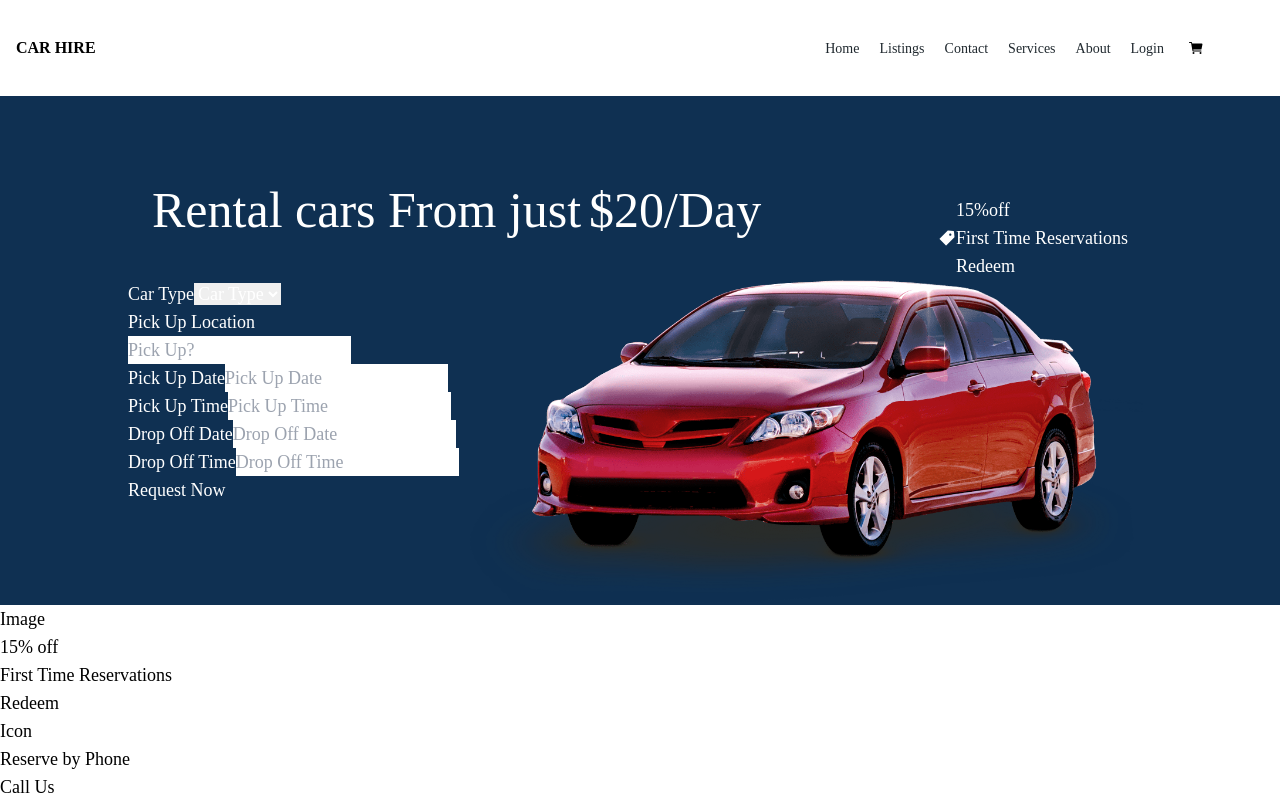
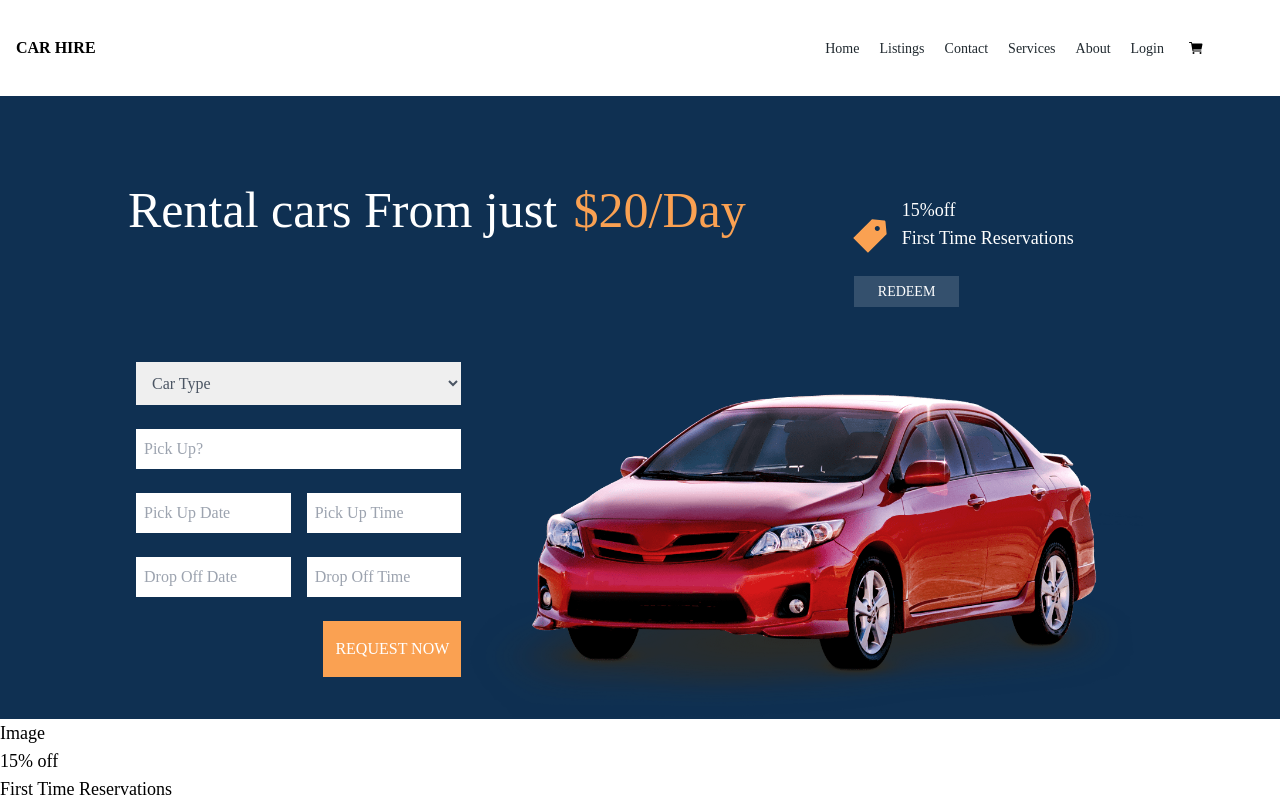
Before and after one commit to iamkibet/Car-Hire, a React (Vite) app: page / in a window 1280 px wide. Shown: the top 800 px of the page. Built offline with nearby package versions, Linux system fonts and the light colour scheme.

Commit message:
Hero sec changes

```diff
--- a/src/components/Hero.jsx
+++ b/src/components/Hero.jsx
@@ -3,67 +3,57 @@ import { AiFillTag } from "react-icons/ai";
 
 const Hero = () => {
     return (
-        <div className="text-lg">
+        <div className="text-lg mx-auto">
             <div className="bg-[#0f3052] text-white">
-                <div className="max-w-5xl mx-auto">
-                    <div className="flex justify-between w-full px-6">
+                <div className=" mx-auto max-w-5xl">
+                    <div className="flex gap-x-20 mb-[50px]">
                         <div className="">
-                            <h1 className="text-[50px] flex items-center pt-[100px]">
+                            <h1 className="lg:text-[50px]  pt-[100px]">
                                 Rental cars From just
-                                <span className="pl-2"> $20/Day</span>
+                                <span className="pl-1 text-[#faa152]"> $20/Day</span>
                             </h1>
                         </div>
 
-                        <div className="pt-[100px] flex items-center">
-                            < AiFillTag />
-                            <div>
-                                <h4>
+                        <div className="pt-[100px] space-x-4 mx-3">
+                            <div className="flex ">
+                            < AiFillTag  className="scale-125 fill-[#faa152] h-20 w-8 mx-4 justify-center"/>
+                                <div className=" ">
+                                    <h4>
                                         15%off
-                                </h4>
-                                    <p>
-                                        First Time Reservations
-                                    </p>
-                                    <a href="/">Redeem</a>
+                                    </h4>
+                                        <p className="">
+                                            First Time Reservations
+                                        </p>
+                                </div>
                             </div>
+                                <a href="/" className="px-6 pt-2 pb-2 border-1 bg-[#ffffff27] uppercase text-sm">Redeem</a>
                         </div>
                     </div>
 
                     <div className="grid lg:grid-cols-3">
-                            <form className="col-span-1" action="/">
-                                <div className="bg-dark">
-                                    <label htmlFor="/"> Car Type</label>
-                                    <select name="/" id="/">
-                                        <option value="/">Car Type</option>
+                        <div className="col-span-1 max-w-sm p-2">
+                            <form className="flex flex-col gap-y-6 text-base text-gray-600" action="/">
+                                    <select className="p-3" name="/" id="/">
+                                        <option value="/" selected>Car Type</option>
                                         <option value="/">Sedan</option>
                                         <option value="/">Van</option>
                                         <option value="/">MiniVan</option>
                                     </select>
+                                    <input className="p-2" type="text" placeholder="Pick Up?"/>
+                                <div className="flex gap-x-4 justify-between">
+                                    <input className="w-2/3 p-2" type="text" placeholder="Pick Up Date"/>
+                                    <input className="w-2/3 p-2" type="text" placeholder="Pick Up Time"/>
                                 </div>
-                                <div>
-                                    <label htmlFor="/">Pick Up Location</label>
-                                    <input type="text" placeholder="Pick Up?"/>
+                                <div className="flex gap-x-4">
+                                    <input className="w-2/3 p-2" type="text" placeholder="Drop Off Date"/>
+                                    <input className="w-2/3 p-2" type="text" placeholder="Drop Off Time"/>
                                 </div>
-                                <div>
-                                    <label htmlFor="/">Pick Up Date</label>
-                                    <input type="text" placeholder="Pick Up Date"/>
-                                </div>
-                                <div>
-                                    <label htmlFor="/">Pick Up Time</label>
-                                    <input type="text" placeholder="Pick Up Time"/>
-                                </div>
-                                <div>
-                                    <label htmlFor="/">Drop Off Date</label>
-                                    <input type="text" placeholder="Drop Off Date"/>
-                                </div>
-                                <div>
-                                    <label htmlFor="/">Drop Off Time</label>
-                                    <input type="text" placeholder="Drop Off Time"/>
-                                </div>
-                                <div>
-                                    <button type="submit">Request Now</button>
+                                <div className="align  self-end">
+                                    <button className="bg-[#faa152] px-3 py-4 text-white uppercase" type="submit">Request Now</button>
                                 </div>
                             </form>
-                            <img className="lg:col-span-2" src="src\assets\carhero.png" alt="car-rental" />
+                        </div>
+                            <img className="lg:col-span-2 mt-10" src="src\assets\carhero.png" alt="car-rental" />
                     </div>
                 </div>
 
```
